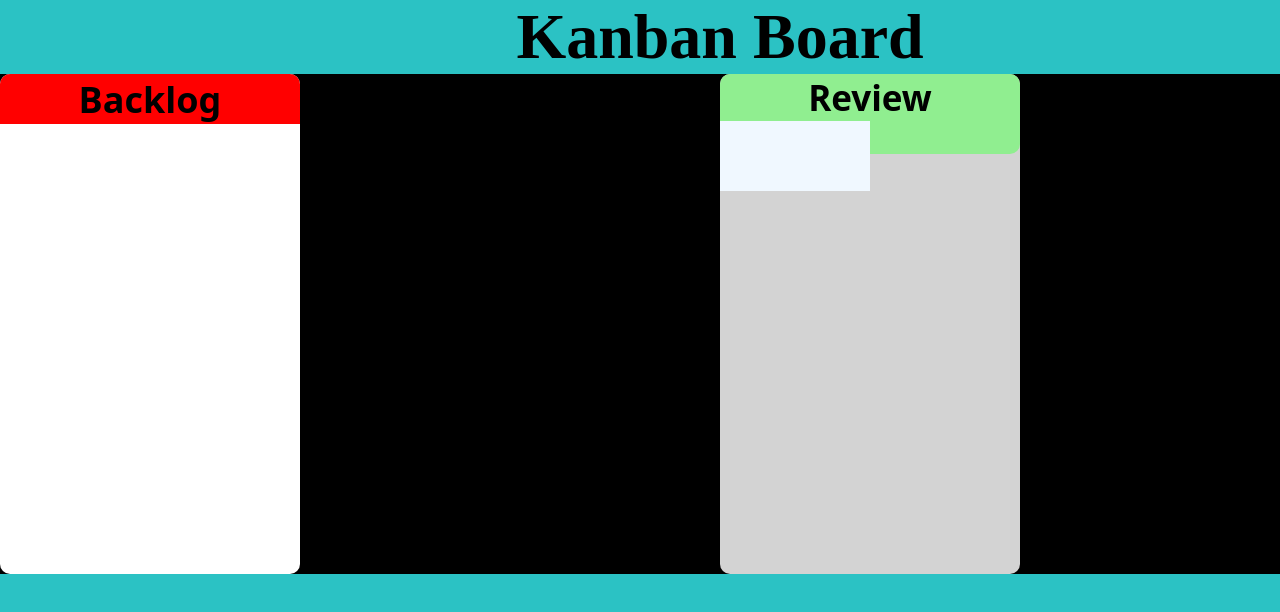
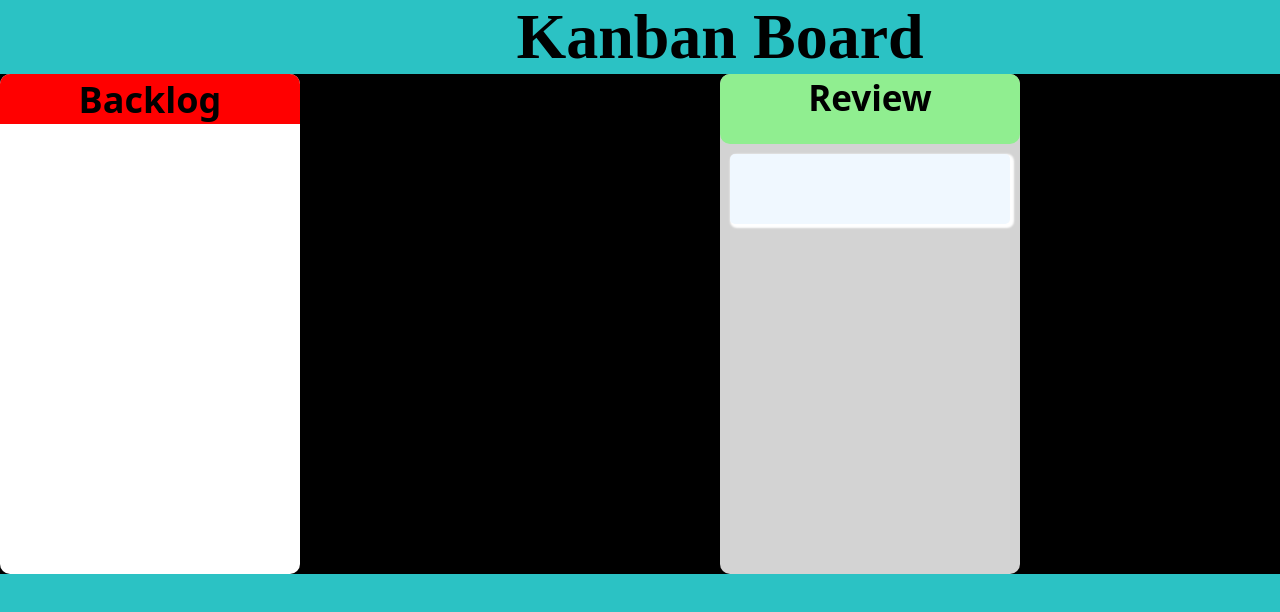
Before and after one commit to furqatbek13/Kanban, a plain HTML site: page index.html in a window 1280 px wide. Shown: the top 612 px of the page. Drawn offline with Linux system fonts and the light colour scheme.

Commit message:
ozgarish

```diff
--- a/style/style.css
+++ b/style/style.css
@@ -24,20 +24,25 @@
 }
 .review {
   width: 300px;
-  height: 80px;
+  height: 70px;
   background-color: lightgreen;
   border-radius: 10px;
 }
 .review h2 {
+  width: 300px;
+  height: 70px;
   text-align: center;
   font-size: 35px;
   font-family: system-ui, -apple-system, BlinkMacSystemFont, "Segoe UI", Roboto,
     Oxygen, Ubuntu, Cantarell, "Open Sans", "Helvetica Neue", sans-serif;
 }
 .review_box {
-  width: 150px;
+  width: 280px;
   height: 70px;
   background-color: aliceblue;
+  margin: 10px;
+  border-radius: 5px;
+  box-shadow: 2px 2px 2px 2px white;
 }
 .four_box {
   width: 1440px;
```
